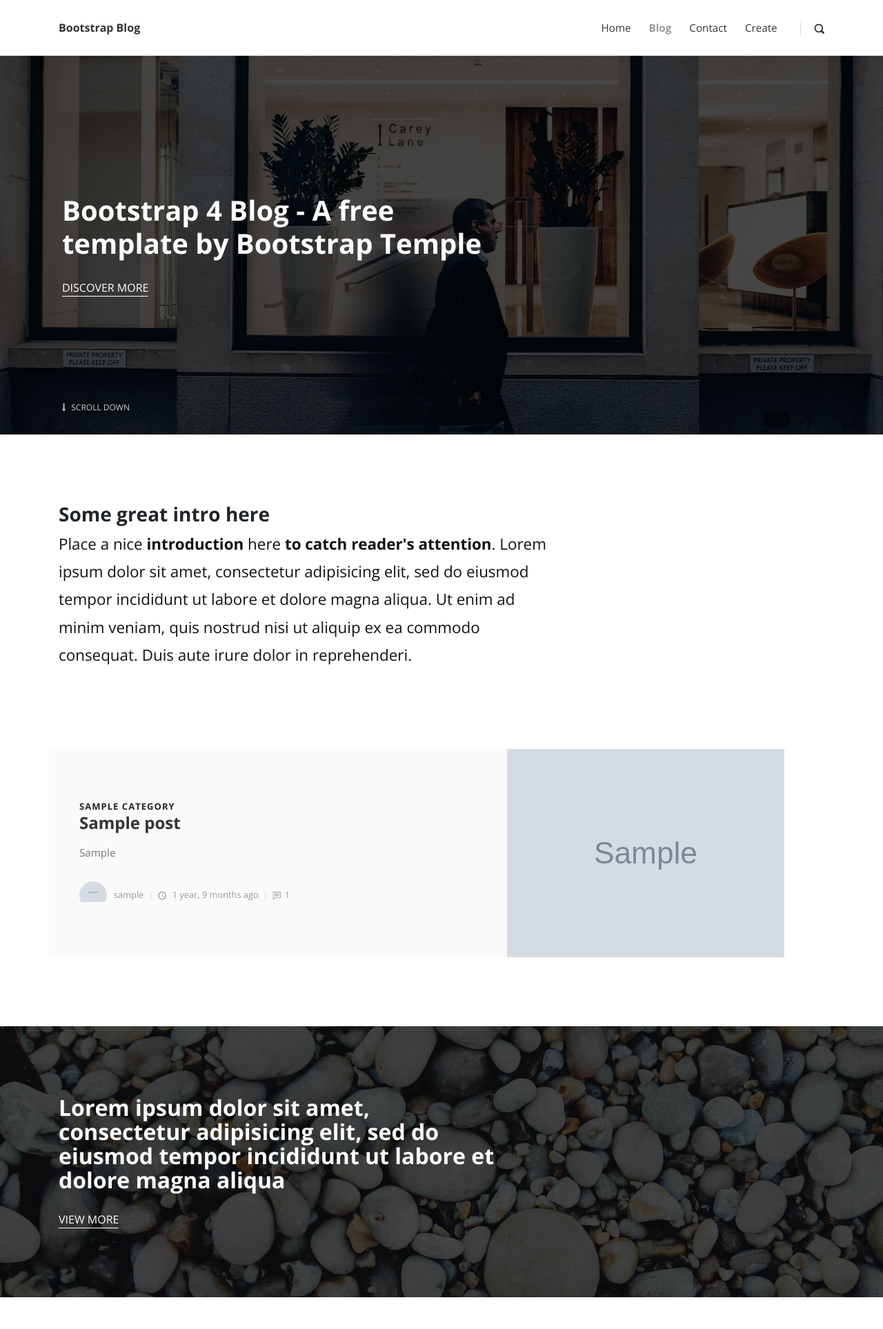
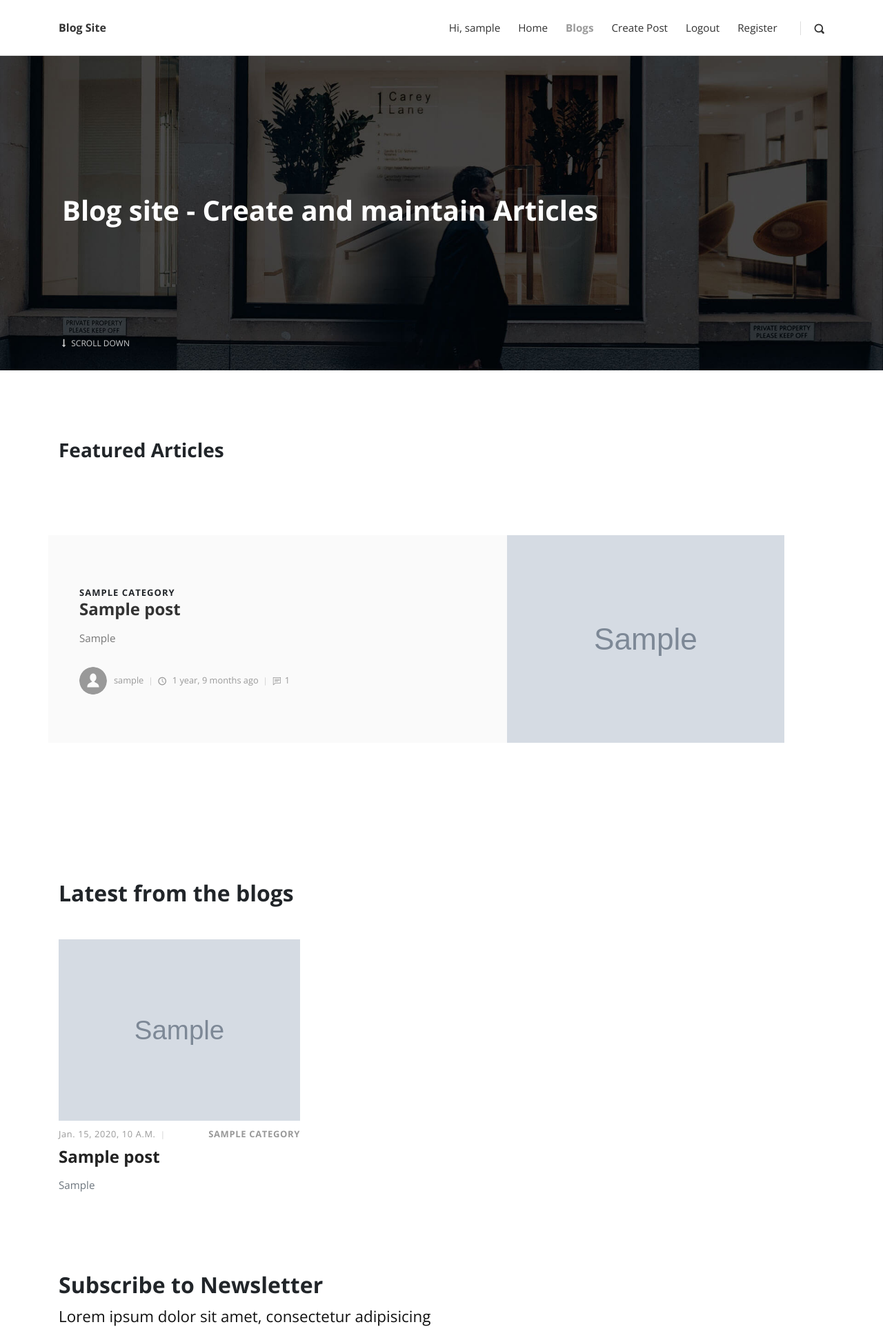
Before and after one commit to ishanshah710/DjangoBlog, a Django app: page / in a window 1280 px wide. Shown: the top 1927 px of the page at 69% size. Run offline with Django 3.2, Linux system fonts and the light colour scheme; a user stored in the database is signed in; tables that the repository leaves empty hold one stand-in row (values such as "Sample post"); grey boxes marked "Sample" are stand-in pictures; some libraries are stand-ins or nearby versions.

Commit message:
login, logout and register of users handled with django allauth

```diff
--- a/Blog/urls.py
+++ b/Blog/urls.py
@@ -24,7 +24,7 @@ from posts.views import index, blog, post, post_create, post_delete, post_update
 urlpatterns = [
     path('admin/', admin.site.urls),
 
-    path('', index),
+    path('', index, name='home-page'),
     path('blog/', blog, name='post-list'),
 
     path('search/', search_results, name='search-results'),
@@ -36,6 +36,7 @@ urlpatterns = [
 
     path('tinymce/', include('tinymce.urls')),
 
+    path('accounts/', include('allauth.urls')),
 ]
 
 if settings.DEBUG:
--- a/posts/views.py
+++ b/posts/views.py
@@ -5,7 +5,7 @@ from django.shortcuts import get_object_or_404, redirect, render, reverse
 from marketing.models import Signup
 from posts.forms import CommentForm, PostForm
 
-from .models import Author, Post, PostView
+from .models import Author, Post, PostView, User
 
 
 def get_author(user):
@@ -46,6 +46,7 @@ def get_category_count():
     #     print(ct)
 
     return queryset
+
 
 def index(request):
     featured_posts = Post.objects.filter(featured=True)
@@ -103,7 +104,12 @@ def post(request, pk):
     most_recent = Post.objects.order_by('-timestamp')[:3]
     category_count = get_category_count()
 
-    PostView.objects.get_or_create(user=request.user, post=post)
+    is_author = False
+
+    if request.user.is_authenticated:
+        PostView.objects.get_or_create(user=request.user, post=post)
+        logged_user = User.objects.get(username=request.user.username)
+        is_author = (logged_user == post.author.user)
     # PostView.objects.create(post=post)
 
     form = CommentForm(request.POST or None)
@@ -121,7 +127,8 @@ def post(request, pk):
         'post': post,
         'most_recent': most_recent,
         'category_count': category_count,
-        'form':form
+        'form':form,
+        'is_author': is_author
     }
     return render(request, 'post.html', context)
 
@@ -129,6 +136,11 @@ def post_create(request):
     title = 'Create'
     form = PostForm(request.POST or None, request.FILES or None)
     author = get_author(request.user)
+
+    print("Author ==> ", author)
+
+    if not author:
+        author = Author.objects.create(user=request.user)
 
     if request.method == 'POST':
         if form.is_valid():
--- a/requirements.txt
+++ b/requirements.txt
@@ -7,3 +7,4 @@ sqlparse==0.4.2
 typing-extensions==3.10.0.2
 django-tinymce4-lite
 django_crispy_forms
+django-allauth
--- a/templates/base.html
+++ b/templates/base.html
@@ -10,7 +10,6 @@
     {% block content %}
     {% endblock content %}
 
-    {% include 'footer.html' %}
     {% include "scripts.html" %}
 </body>
 
--- a/templates/blog.html
+++ b/templates/blog.html
@@ -27,7 +27,7 @@
                       <p class="text-muted">{{ blog.overview }}</p>
 
                       <footer class="post-footer d-flex align-items-center"><a href="#" class="author d-flex align-items-center flex-wrap">
-                          <div class="avatar"><img src="{{ blog.author.profile_picture.url }}" alt="..." class="img-fluid"></div>
+                          <div class="avatar"><img src="{% static 'img/user.svg' %}" alt="..." class="img-fluid"></div>
                           <div class="title"><span>{{ blog.author.user.username }}</span></div></a>
                         <div class="date"><i class="icon-clock"></i> {{ blog.timestamp | timesince }} ago</div>
                         <div class="comments meta-last"><i class="icon-comment"></i>{{ blog.comment_count }}</div>
--- a/templates/footer.html
+++ b/templates/footer.html
@@ -5,39 +5,39 @@
       <div class="row">
         <div class="col-md-4">
           <div class="logo">
-            <h6 class="text-white">Bootstrap Blog</h6>
+            <h6 class="text-white">Blog Site</h6>
           </div>
           <div class="contact-details">
             <p>53 Broadway, Broklyn, NY 11249</p>
             <p>Phone: (020) 123 456 789</p>
             <p>Email: <a href="mailto:info@company.com">Info@Company.com</a></p>
-            <ul class="social-menu">
+            <!-- <ul class="social-menu">
               <li class="list-inline-item"><a href="#"><i class="fa fa-facebook"></i></a></li>
               <li class="list-inline-item"><a href="#"><i class="fa fa-twitter"></i></a></li>
               <li class="list-inline-item"><a href="#"><i class="fa fa-instagram"></i></a></li>
               <li class="list-inline-item"><a href="#"><i class="fa fa-behance"></i></a></li>
               <li class="list-inline-item"><a href="#"><i class="fa fa-pinterest"></i></a></li>
-            </ul>
+            </ul> -->
           </div>
         </div>
         <div class="col-md-4">
           <div class="menus d-flex">
-            <ul class="list-unstyled">
+            <!-- <ul class="list-unstyled">
               <li> <a href="#">My Account</a></li>
               <li> <a href="#">Add Listing</a></li>
               <li> <a href="#">Pricing</a></li>
               <li> <a href="#">Privacy &amp; Policy</a></li>
-            </ul>
-            <ul class="list-unstyled">
+            </ul> -->
+            <!-- <ul class="list-unstyled">
               <li> <a href="#">Our Partners</a></li>
               <li> <a href="#">FAQ</a></li>
               <li> <a href="#">How It Works</a></li>
               <li> <a href="#">Contact</a></li>
-            </ul>
+            </ul> -->
           </div>
         </div>
         <div class="col-md-4">
-          <div class="latest-posts"><a href="#">
+          <!-- <div class="latest-posts"><a href="#">
               <div class="post d-flex align-items-center">
                 <div class="image"><img src="{%  static 'img/small-thumbnail-1.jpg' %}" alt="..." class="img-fluid"></div>
                 <div class="title"><strong>Hotels for all budgets</strong><span class="date last-meta">October 26, 2016</span></div>
@@ -50,21 +50,20 @@
                 <div class="image"><img src="{%  static 'img/small-thumbnail-3.jpg' %}" alt="..." class="img-fluid"></div>
                 <div class="title"><strong>Best coffee shops in Sydney</strong><span class="date last-meta">October 26, 2016</span></div>
               </div></a></div>
-        </div>
+        </div> -->
       </div>
     </div>
     <div class="copyrights">
-      <div class="container">
+      <!-- <div class="container">
         <div class="row">
           <div class="col-md-6">
-            <p>&copy; 2017. All rights reserved. Your great site.</p>
+            <p>&copy; 2021. All rights reserved. Your great site.</p>
           </div>
           <div class="col-md-6 text-right">
             <p>Template By <a href="https://bootstrapious.com/p/bootstrap-carousel" class="text-white">Bootstrapious</a>
-              <!-- Please do not remove the backlink to Bootstrap Temple unless you purchase an attribution-free license @ Bootstrap Temple or support us at http://bootstrapious.com/donate. It is part of the license conditions. Thanks for understanding :)                         -->
             </p>
           </div>
         </div>
-      </div>
+      </div> -->
     </div>
   </footer>
--- a/templates/header.html
+++ b/templates/header.html
@@ -19,26 +19,36 @@
       <div class="container">
         <!-- Navbar Brand -->
         <div class="navbar-header d-flex align-items-center justify-content-between">
-          <!-- Navbar Brand --><a href="/" class="navbar-brand">Bootstrap Blog</a>
+          <!-- Navbar Brand --><a href="/" class="navbar-brand">Blog Site</a>
           <!-- Toggle Button-->
           <button type="button" data-toggle="collapse" data-target="#navbarcollapse" aria-controls="navbarcollapse" aria-expanded="false" aria-label="Toggle navigation" class="navbar-toggler"><span></span><span></span><span></span></button>
         </div>
         <!-- Navbar Menu -->
         <div id="navbarcollapse" class="collapse navbar-collapse">
           <ul class="navbar-nav ml-auto">
+            {% if request.user.is_authenticated %}
+              <li class="nav_item">
+                <a href="." class="nav-link">Hi, {{ request.user.username }}</a>
+              </li>
+            {% endif %}
             <li class="nav-item"><a href="/" class="nav-link ">Home</a>
             </li>
-            <li class="nav-item"><a href="/blog" class="nav-link active ">Blog</a>
+            <li class="nav-item"><a href="/blog" class="nav-link active ">Blogs</a>
             </li>
 
-            <li class="nav-item"><a href="#" class="nav-link ">Contact</a>
-            </li>
+            <!-- <li class="nav-item"><a href="#" class="nav-link ">Contact</a>
+            </li> -->
 
-            {% if request.user.is_staff %}
-              <li class="nav-item"><a href="{% url 'post-create' %}" class="nav-link ">Create</a>
-              </li>
+            {% if request.user.is_authenticated %}
+              <li class="nav-item"><a href="{% url 'post-create' %}" class="nav-link ">Create Post</a></li>
+              <li class="nav-item"><a href="{% url 'account_logout' %}" class="nav-link">Logout</a></li>
+            {% else %}
+              <li class="nav-item"><a href="{% url 'account_login' %}" class="nav-link">Login</a></li>
             {% endif %}
 
+            <li class="nav-item">
+              <a href="{% url 'account_signup' %}" class="nav-link">Register</a>
+            </li>
           </ul>
           <div class="navbar-text"><a href="#" class="search-btn"><i class="icon-search-1"></i></a></div>
           <!-- <ul class="langs navbar-text"><a href="#" class="active">EN</a><span>           </span><a href="#">ES</a></ul> -->
--- a/templates/index.html
+++ b/templates/index.html
@@ -8,8 +8,9 @@
     <section style="background: url({% static 'img/hero.jpg' %}); background-size: cover; background-position: center center" class="hero">
       <div class="container">
         <div class="row">
-          <div class="col-lg-7">
-            <h1>Bootstrap 4 Blog - A free template by Bootstrap Temple</h1><a href="#" class="hero-link">Discover More</a>
+          <div class="col-lg-9">
+            <h1>Blog site - Create and maintain Articles</h1>
+            <!-- <a href="#" class="hero-link">Discover More</a> -->
           </div>
         </div><a href=".intro" class="continue link-scroll"><i class="fa fa-long-arrow-down"></i> Scroll Down</a>
       </div>
@@ -19,8 +20,7 @@
       <div class="container">
         <div class="row">
           <div class="col-lg-8">
-            <h2 class="h3">Some great intro here</h2>
-            <p class="text-big">Place a nice <strong>introduction</strong> here <strong>to catch reader's attention</strong>. Lorem ipsum dolor sit amet, consectetur adipisicing elit, sed do eiusmod tempor incididunt ut labore et dolore magna aliqua. Ut enim ad minim veniam, quis nostrud nisi ut aliquip ex ea commodo consequat. Duis aute irure dolor in reprehenderi.</p>
+            <h2 class="h3">Featured Articles</h2>
           </div>
         </div>
       </div>
@@ -52,7 +52,9 @@
                   </header>
                   <p>{{ post.overview }}</p>
                   <footer class="post-footer d-flex align-items-center"><a href="#" class="author d-flex align-items-center flex-wrap">
-                      <div class="avatar"><img src="{{ post.author.profile_picture.url }}" alt="..." class="img-fluid"></div>
+                      <!-- <div class="avatar"><img src="{{ post.author.profile_picture.url }}" alt="..." class="img-fluid"></div> -->
+                      <div class="avatar"><img src="{% static 'img/user.svg' %}" alt="..." class="img-fluid"></div>
+
                       <div class="title"><span>{{ post.author }} </span></div></a>
                     <div class="date"><i class="icon-clock"></i> {{ post.timestamp | timesince }} ago</div>
                     <div class="comments"><i class="icon-comment"></i>{{post.comment_count }}</div>
@@ -71,7 +73,7 @@
       </div>
     </section>
     <!-- Divider Section-->
-    <section style="background: url({% static 'img/divider-bg.jpg' %}); background-size: cover; background-position: center bottom" class="divider">
+    <!-- <section style="background: url({% static 'img/divider-bg.jpg' %}); background-size: cover; background-position: center bottom" class="divider">
       <div class="container">
         <div class="row">
           <div class="col-md-7">
@@ -79,12 +81,12 @@
           </div>
         </div>
       </div>
-    </section>
+    </section> -->
     <!-- Latest Posts -->
     <section class="latest-posts">
       <div class="container">
         <header>
-          <h2>Latest from the blog</h2>
+          <h2>Latest from the blogs</h2>
           <!-- <p class="text-big">Lorem ipsum dolor sit amet, consectetur adipisicing elit.</p> -->
         </header>
         <div class="row">
@@ -132,26 +134,6 @@
         </div>
       </div>
     </section>
-    <!-- Gallery Section-->
-    <section class="gallery no-padding">
-      <div class="row">
-        <div class="mix col-lg-3 col-md-3 col-sm-6">
-          <div class="item"><a href="img/gallery-1.jpg' %}" data-fancybox="gallery" class="image"><img src="{% static 'img/gallery-1.jpg' %}" alt="..." class="img-fluid">
-              <div class="overlay d-flex align-items-center justify-content-center"><i class="icon-search"></i></div></a></div>
-        </div>
-        <div class="mix col-lg-3 col-md-3 col-sm-6">
-          <div class="item"><a href="img/gallery-2.jpg' %}" data-fancybox="gallery" class="image"><img src="{% static 'img/gallery-2.jpg' %}" alt="..." class="img-fluid">
-              <div class="overlay d-flex align-items-center justify-content-center"><i class="icon-search"></i></div></a></div>
-        </div>
-        <div class="mix col-lg-3 col-md-3 col-sm-6">
-          <div class="item"><a href="img/gallery-3.jpg' %}" data-fancybox="gallery" class="image"><img src="{% static 'img/gallery-3.jpg' %}" alt="..." class="img-fluid">
-              <div class="overlay d-flex align-items-center justify-content-center"><i class="icon-search"></i></div></a></div>
-        </div>
-        <div class="mix col-lg-3 col-md-3 col-sm-6">
-          <div class="item"><a href="img/gallery-4.jpg' %}" data-fancybox="gallery" class="image"><img src="{% static 'img/gallery-4.jpg' %}" alt="..." class="img-fluid">
-              <div class="overlay d-flex align-items-center justify-content-center"><i class="icon-search"></i></div></a></div>
-        </div>
-      </div>
     </section>
     <!-- Page Footer-->
 
```
Also changed, not shown: Blog/settings.py (+15 -0 lines), posts/models.py (+4 -3 lines), templates/post.html (+11 -6 lines), media_root/2.jpeg (added), media_root/2_lZRlYnI.jpeg (added), media_root/2_uUgmCTM.jpeg (added), media_root/small-thumbnail-1.jpg (added), media_root/small-thumbnail-1_arWJBMp.jpg (added), posts/migrations/0004_alter_author_profile_picture.py (added), posts/migrations/0005_remove_author_profile_picture.py (added), static_in_env/img/user.jpg (added).
